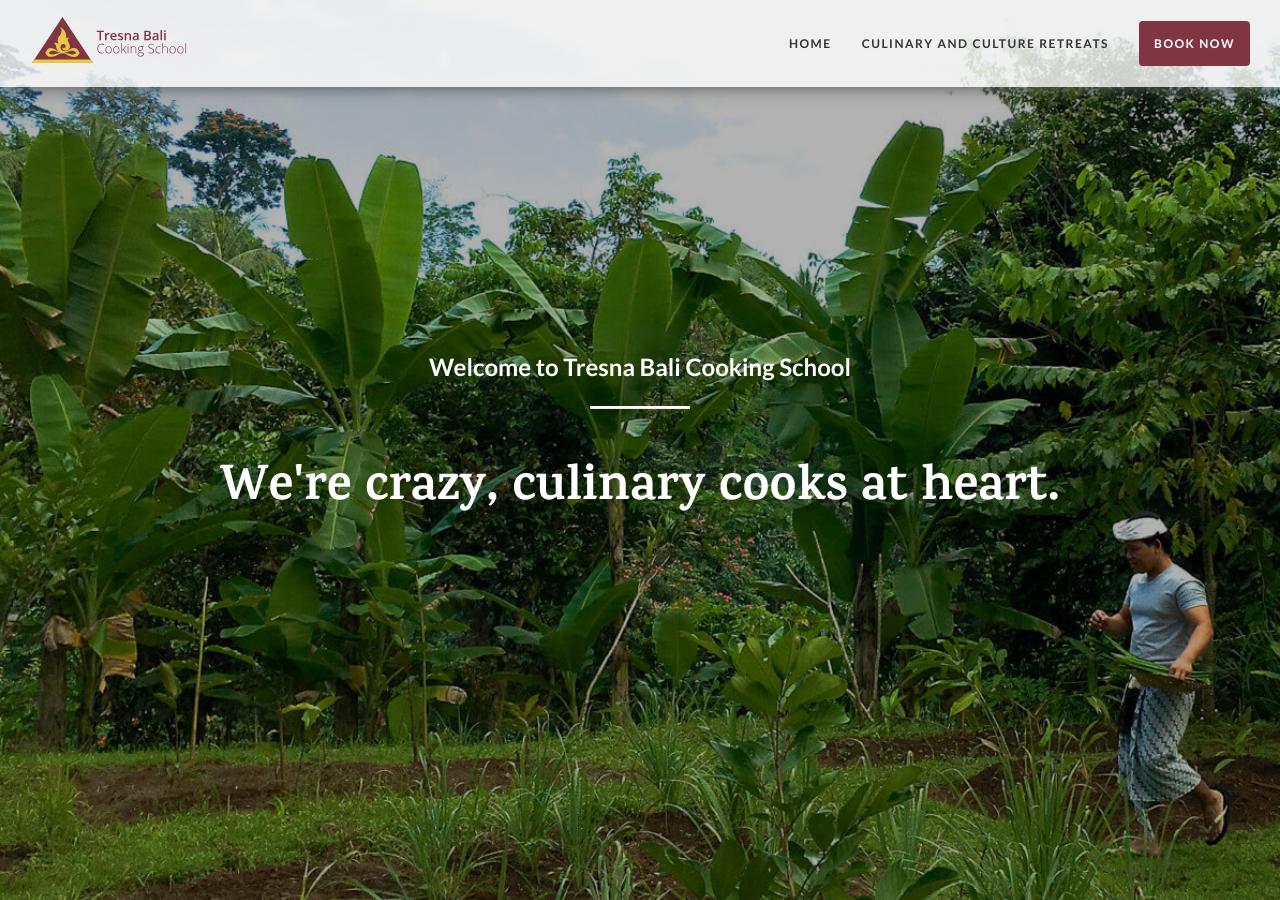
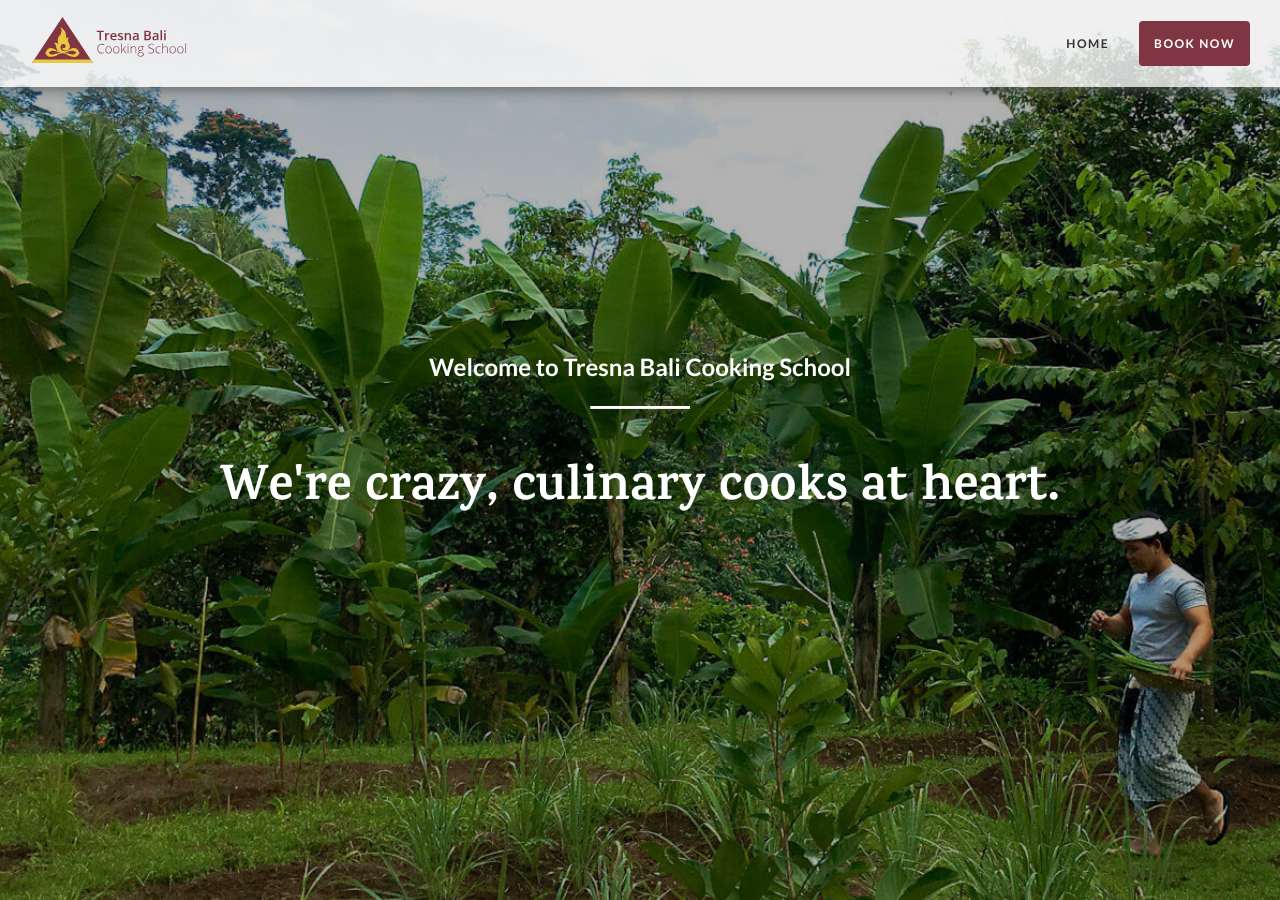
Before and after one commit to Francestse/tresnabali, a Jekyll site: the page built from index.html, in a window 1280 px wide and 900 px high. Built offline with Jekyll 4.4.1, drawn with Linux system fonts in a browser that asks for light colours; some of the changed text lies outside the part shown; grey boxes are pictures that could not be loaded.

Commit message:
disable retreat content temporarily.

```diff
--- a/_includes/navigation.html
+++ b/_includes/navigation.html
@@ -11,9 +11,11 @@
       <li><a class="navLink" class="navLink"  href="/contact">Contact</a></li>
     -->
     <!-- <li><a class="navLink"  href="/about">About Us</a></li> -->
-    <li>
-      <a class="navLink" href="/retreats">Culinary and Culture Retreats</a>
-    </li>
+    <!--
+      <li>
+        <a class="navLink" href="/retreats">Culinary and Culture Retreats</a>
+      </li>
+    -->
     <li>
       <a id="book-now" class="button primary" href="/book-now">Book Now</a>
     </li>
@@ -25,7 +27,7 @@
   <a href="#" id="open">Menu</a>
   <ul id="dropdown-menu">
     <li><a href="/">Home</a></li>
-    <li><a href="/retreats">Culinary and Culture Retreats</a></li>
+    <!-- <li><a href="/retreats">Culinary and Culture Retreats</a></li> -->
     <li><a href="/book-now">Book Now</a></li>
     <li><a href="#" id="close">Close menu</a></li>
   </ul>
--- a/_includes/standard-booking-form.html
+++ b/_includes/standard-booking-form.html
@@ -116,6 +116,7 @@
         <label for="private-date">What date are you looking at?</label>
         <input type="date" name="private-date" id="datePicker" />
       </div>
+      <!--
         <div id="retreats" class="subsection">
           <h3>All-Inclusive Culinary & Cultural Retreats</h3>
           <label for="date">Which retreat dates are you interested in?</label>
@@ -128,6 +129,7 @@
             <option>April 2020 (Dates TBD)</option>
           </select>
         </div>
+      -->
       <button type="submit" class="primary">Complete Booking Request</button>
     </form>
   </div>
--- a/css/style.scss
+++ b/css/style.scss
@@ -458,6 +458,9 @@
   input[type="checkbox"] {
     margin-right: 5px;
   }
+  input[type="date"] {
+    resize: none;
+  }
   select {
     height: 44px;
   }
--- a/index.html
+++ b/index.html
@@ -88,6 +88,7 @@
 </section>
 
 <!-- Retreats -->
+<!--
   <section id="retreats" class="flex-container">
     <div class="column description">
       <h2>Culinary and Culture Retreats</h2>
@@ -113,5 +114,6 @@
     </div>
     <div id="retreat-image-4" class="column"></div>
   </section>
+-->
 
 {% include tripadvisor.html %}
```
Also changed, not shown: 13 other files. Lines whose indentation alone changed are shown as unchanged.
